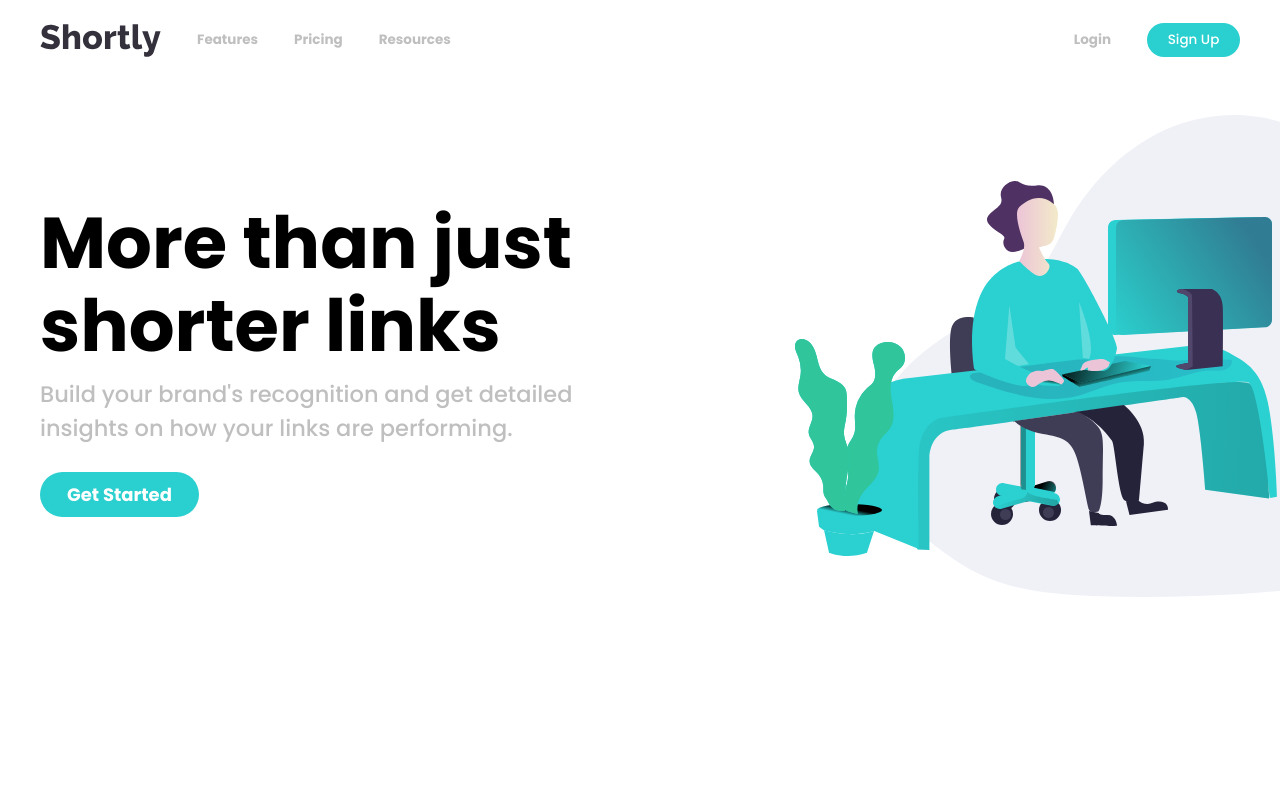
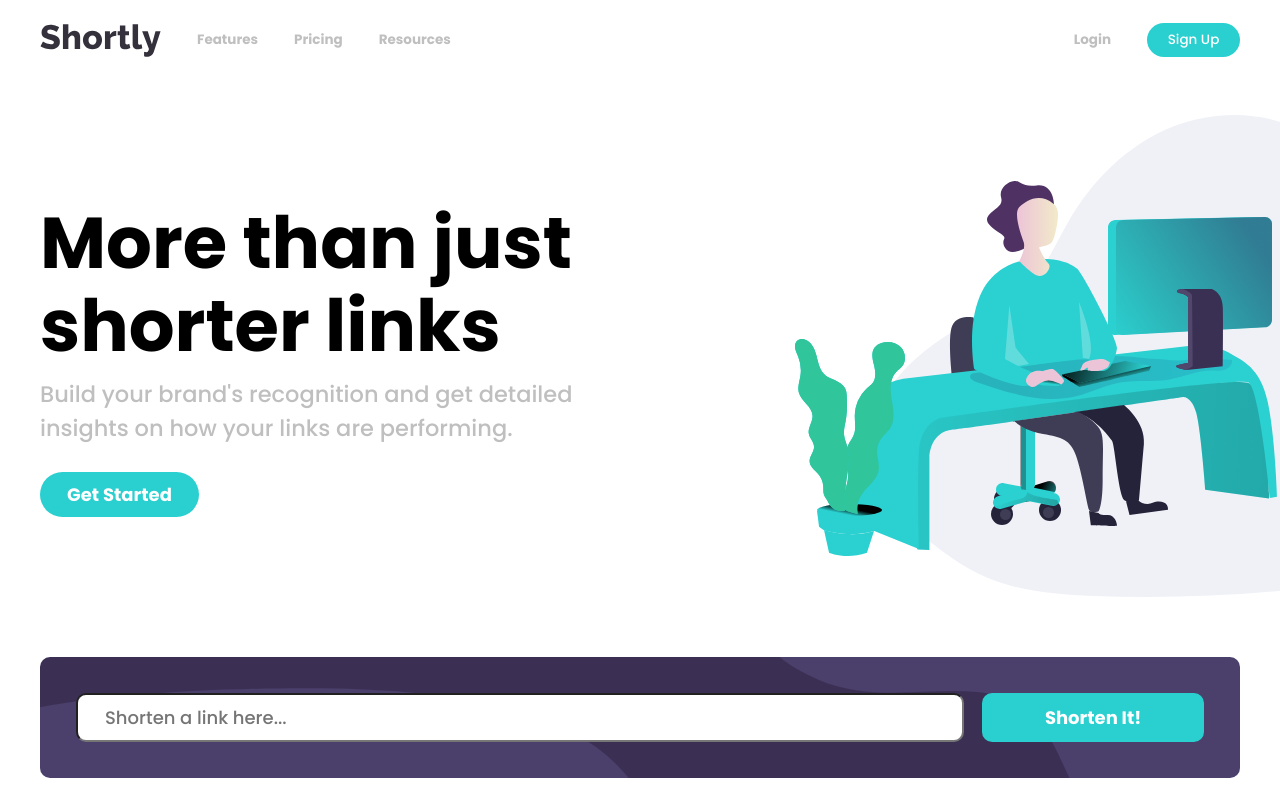
Before and after one commit to jwhong98/shortly, a React (Create React App) app: page / in a window 1280 px wide. Shown: the top 800 px of the page. Built offline with nearby package versions, Linux system fonts and the light colour scheme.

Commit message:
added URL section

```diff
--- a/src/App.js
+++ b/src/App.js
@@ -1,12 +1,14 @@
 import "./App.css";
 import Hero from "./components/Hero/Hero";
 import Navbar from "./components/Navbar/Navbar";
+import URLInput from "./components/URLInput/URLInput";
 
 function App() {
   return (
     <>
       <Navbar />
       <Hero />
+      <URLInput />
     </>
   );
 }
--- a/src/components/Hero/Hero.module.css
+++ b/src/components/Hero/Hero.module.css
@@ -3,6 +3,7 @@
   align-items: center;
   justify-content: center;
   padding: 50px 20px;
+  margin-bottom: 5rem;
 }
 
 .heroContainer {
--- a/src/components/URLInput/URLInput.js
+++ b/src/components/URLInput/URLInput.js
@@ -1,7 +1,21 @@
 import React from "react";
+import classes from "./URLInput.module.css";
 
 const URLInput = () => {
-  return <div>URLInput</div>;
+  return (
+    <section className={classes.inputSection}>
+      <div className={classes.inputSectionContainer}>
+        <form action="">
+          <input
+            type="text"
+            className={classes.formInput}
+            placeholder="Shorten a link here..."
+          />
+          <button>Shorten It!</button>
+        </form>
+      </div>
+    </section>
+  );
 };
 
 export default URLInput;
--- a/src/components/URLInput/URLInput.module.css
+++ b/src/components/URLInput/URLInput.module.css
@@ -0,0 +1,41 @@
+.inputSection {
+  display: flex;
+  align-items: center;
+  justify-content: center;
+}
+
+.inputSectionContainer {
+  width: 100%;
+  max-width: 1200px;
+  display: flex;
+  align-items: center;
+  justify-content: center;
+  padding: 2rem;
+  background: hsl(257, 27%, 26%);
+  border-radius: 10px;
+  background-image: url("../../images/bg-shorten-desktop.svg");
+  background-repeat: no-repeat;
+  background-size: 100%;
+  z-index: 40;
+}
+
+form {
+  width: 100%;
+  display: flex;
+  gap: 1rem;
+}
+
+.formInput {
+  width: 80%;
+  padding: 0.5rem 1.5rem;
+  border-radius: 10px;
+}
+
+form button {
+  width: 20%;
+  color: #fff;
+  background: hsl(180, 66%, 49%);
+  border-radius: 10px;
+  font-weight: 700;
+  border: none;
+}
```
